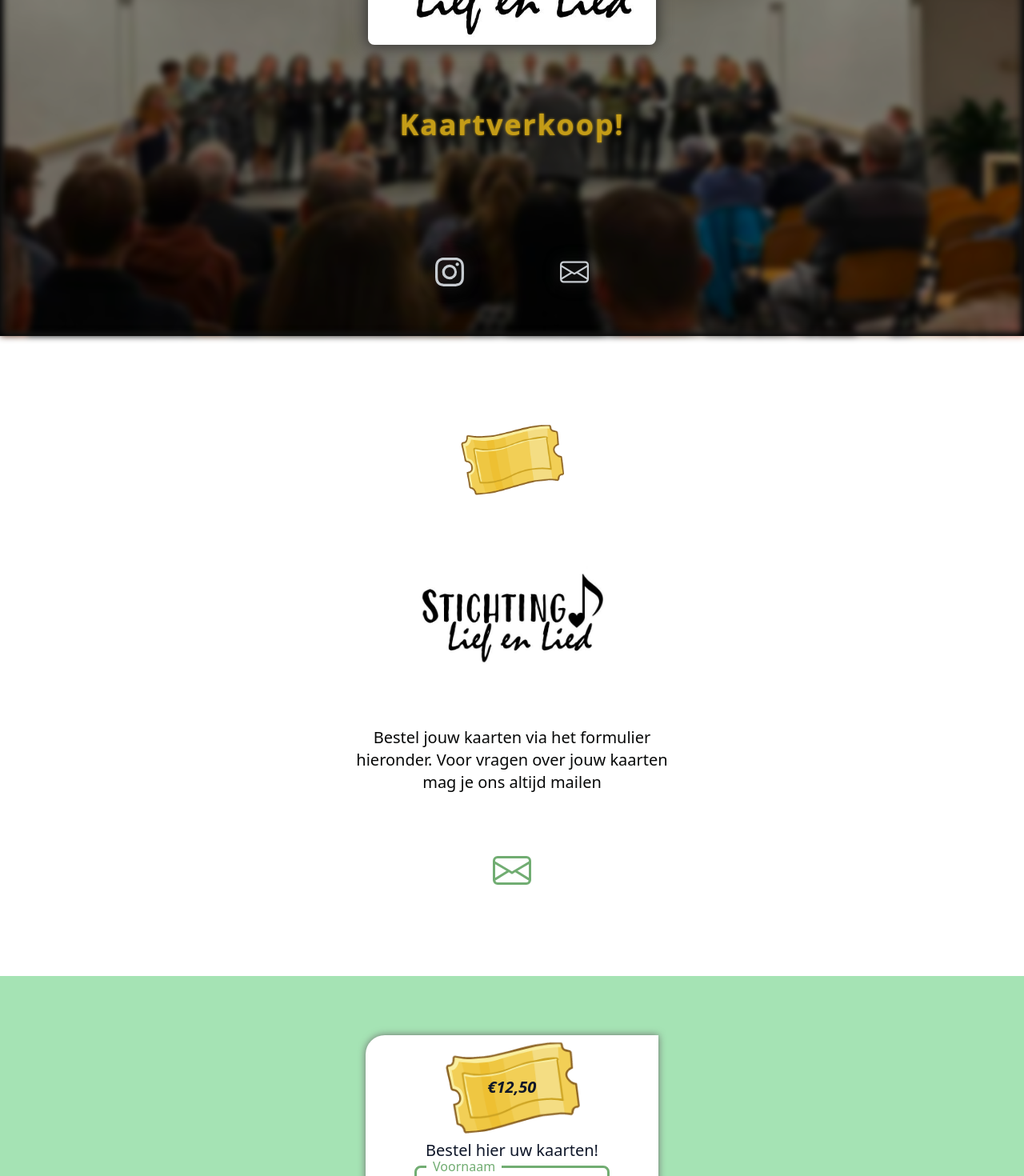
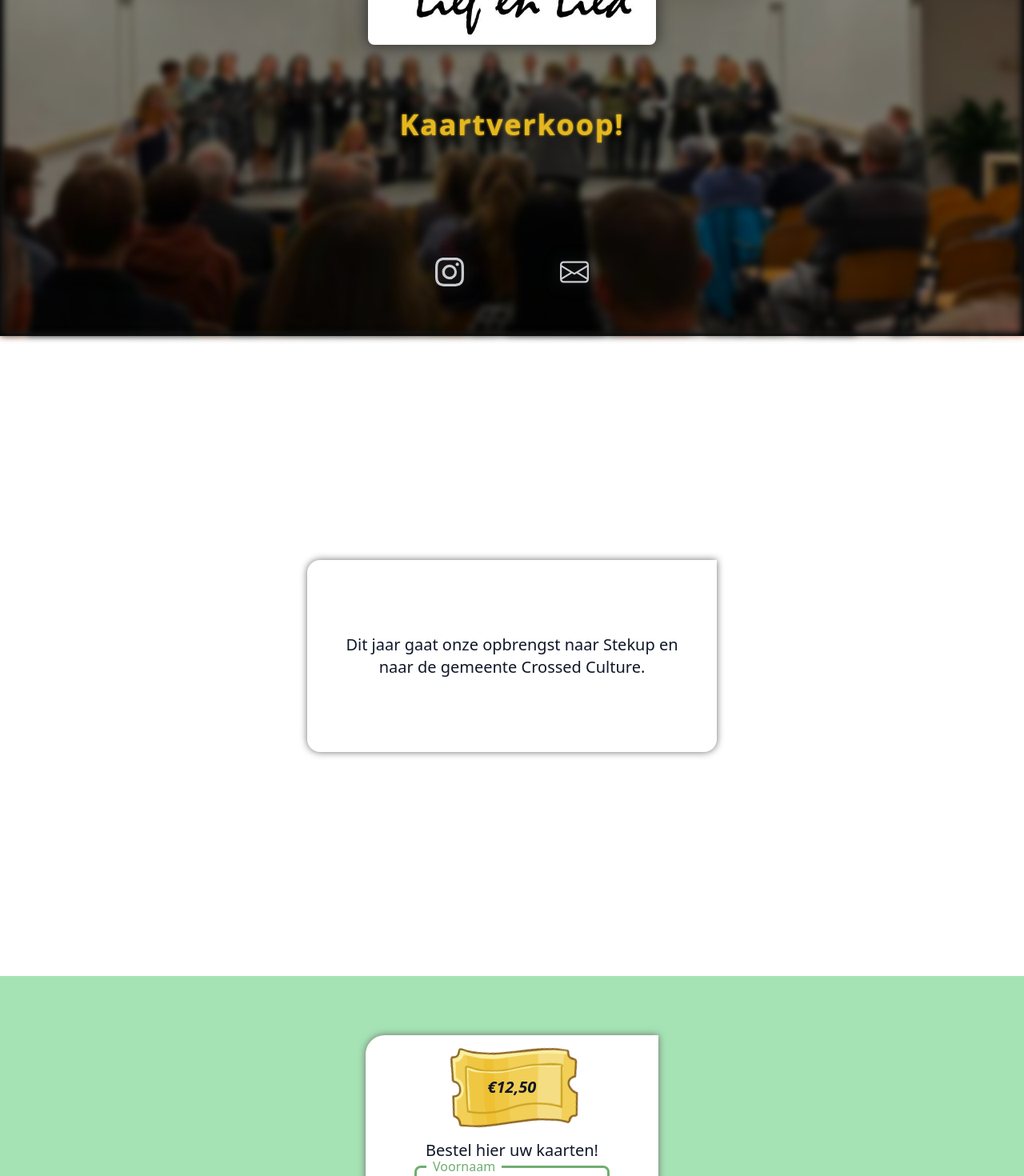
Before and after one commit to SpastBanana/lieflied-site, a React (Vite) app: page / in a window 1280 px wide. Shown: the part 380-1850 px from the top of the page at 80% size. Built offline with nearby package versions, Linux system fonts and the light colour scheme.

Commit message:
Adjustments and creating the funds page

```diff
--- a/src/app.css
+++ b/src/app.css
@@ -32,7 +32,7 @@
     --primary-foreground: 212 10% 3%;
     --primary-foreground-inverted: 212 10% 80%;
 
-    --gold: 46 79% 43%;
+    --gold: 46 79% 51%;
 
     --shadow-tone: 360 0% 18%;
     --shadow-tone-sm: 360 0% 43%;
--- a/src/components/home/Footer.jsx
+++ b/src/components/home/Footer.jsx
@@ -2,7 +2,7 @@ export const Footer = () => {
   return (
     <div className="h-33 flex items-center justify-center flex-col">
       <p className="t4 mt-3">Deze site wordt mogelijk gemaakt door</p>
-      <a href="https://rhythmstudios.nl">
+      <a href="https://rhythmstudios.nl" target="_blank">
         <img
           src="/img/site/srs.png"
           alt="Logo Sebastiaan's Rhythm Studios"
--- a/src/components/home/Info.jsx
+++ b/src/components/home/Info.jsx
@@ -6,18 +6,12 @@ export const Info = () => {
       id="info"
       className="min-h-screen w-screen flex items-center justify-center flex-col gap-18 bg-white"
     >
-      <img src="/img/site/Ticket.png" alt="Ticket icon" className="w-40" />
-      <img src="/img/site/Logo.jpeg" alt="Logo Lief & Lied" className="w-60" />
-      <p className="t2 text-primary-foreground w-1/3 text-center">
-        Bestel jouw kaarten via het formulier hieronder. Voor vragen over jouw
-        kaarten mag je ons altijd mailen
-      </p>
-      <a
-        href="mailto:stichtingliefenlied@gmail.com"
-        className="t-ico1 text-primary-dark"
-      >
-        <BsEnvelope />
-      </a>
+      <div className="w-2/5 h-[30vh] shadow-sm rounded-2xl rounded-tr-none p-12 flex items-center justify-center">
+        <p className="t2 text-center">
+          Dit jaar gaat onze opbrengst naar Stekup en naar de gemeente Crossed
+          Culture.
+        </p>
+      </div>
     </div>
   );
 };
--- a/src/components/home/Nav.jsx
+++ b/src/components/home/Nav.jsx
@@ -4,7 +4,7 @@ export const Nav = () => {
   return (
     <div className="h-14 w-screen bg-[#00000066] flex items-center justify-between text-graytext z-50 fixed">
       <div className="ml-9 flex gap-5 t3 text-white">
-        <a href="#info">Info</a>
+        <a href="#info">Goede doel</a>
         <a href="#kaarten">Kaarten kopen</a>
       </div>
       <div className="mr-9 t-ico3 text-white">
--- a/src/components/home/Order.jsx
+++ b/src/components/home/Order.jsx
@@ -14,7 +14,7 @@ export const Order = () => {
           <img
             src="/img/site/Ticket.png"
             alt="Ticket Icon"
-            className="w-full absolute z-10"
+            className="w-full absolute z-10 rotate-8"
           />
           <p className="absolute w-full h-30 flex items-center justify-center z-20 t2 font-semibold italic">
             {`€${(parseInt(tickets) * 12.5).toFixed(2).replace(".", ",")}`}
```
Also changed, not shown: public/img/site/crossculture.png (added), public/img/site/stekup.png (added).
